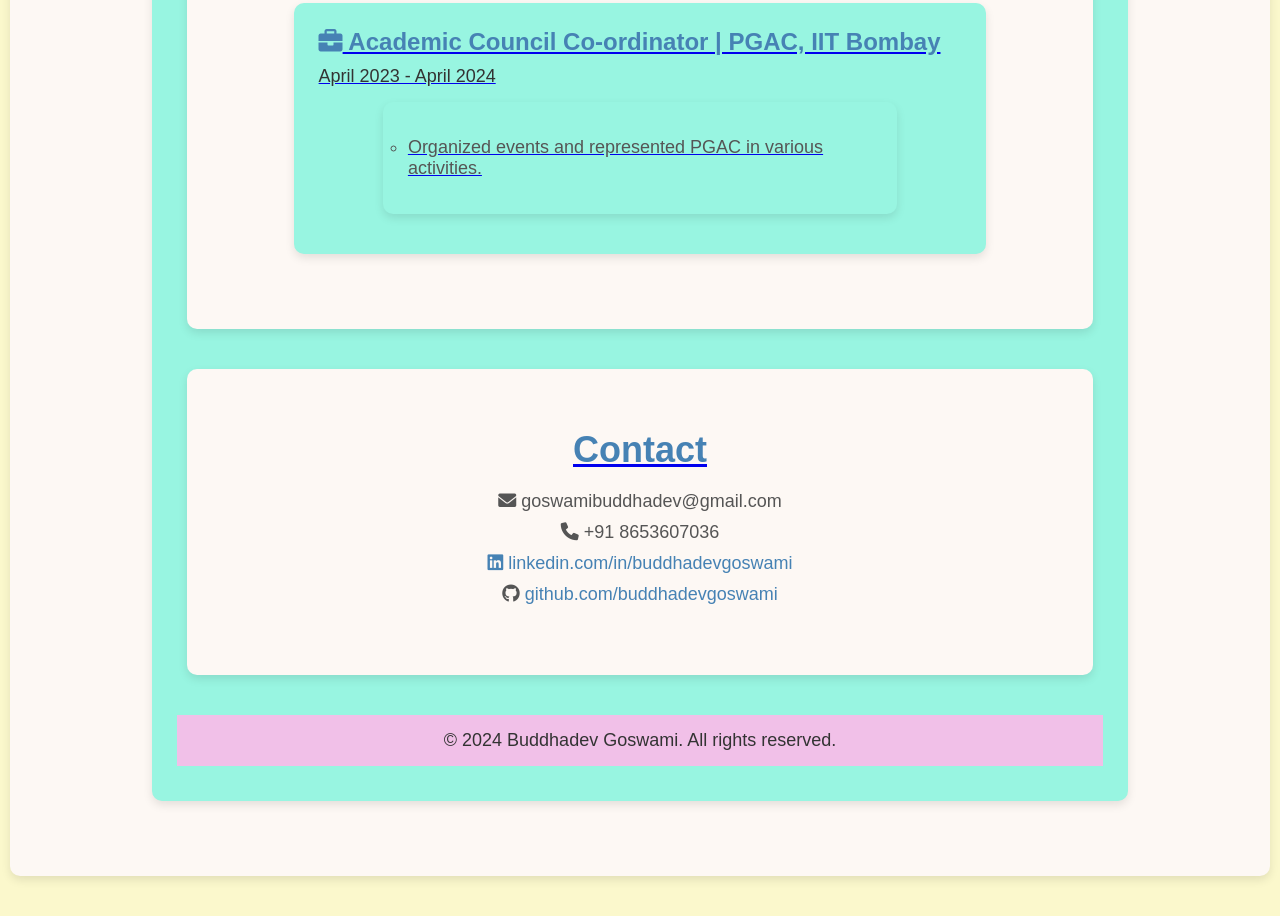
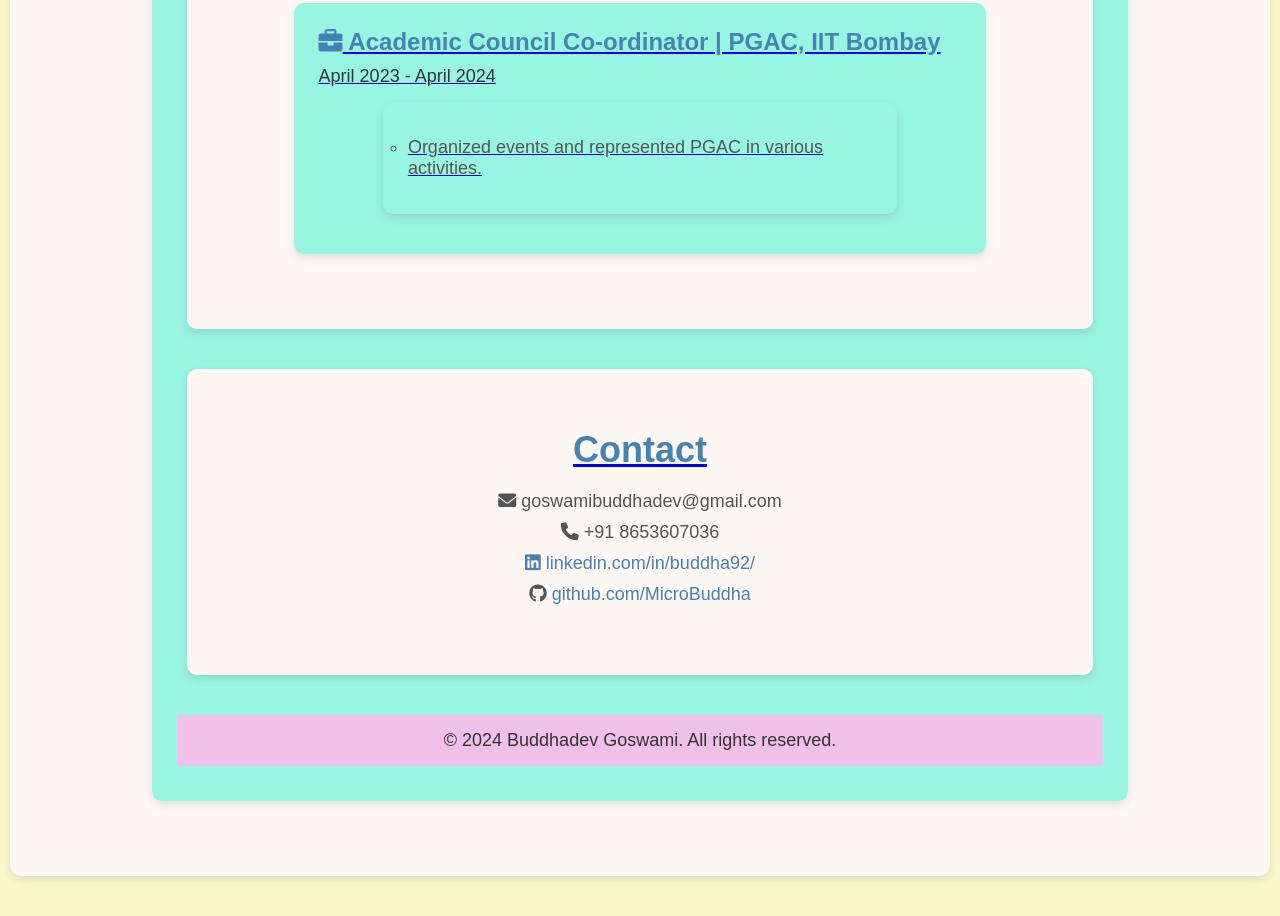
Before and after one commit to MicroBuddha/Buddhadev, a plain HTML site: page index.html in a window 1280 px wide. Shown: the part 3470-4386 px from the top of the page. Drawn offline with Linux system fonts and the light colour scheme.

Commit message:
Update index.html

```diff
--- a/index.html
+++ b/index.html
@@ -143,8 +143,8 @@ Detection of Oral Potentially Malignant Lesions through Transformer-based Segmen
         <div class="contact-info">
             <p><i class="fas fa-envelope"></i> goswamibuddhadev@gmail.com</p>
             <p><i class="fas fa-phone"></i> +91 8653607036</p>
-            <p><i class="fab fa-linkedin"></i> <a href="https://linkedin.com/in/buddhadevgoswami" target="_blank">linkedin.com/in/buddhadevgoswami</a></p>
-            <p><i class="fab fa-github"></i> <a href="https://github.com/buddhadevgoswami" target="_blank">github.com/buddhadevgoswami</a></p>
+            <p><i class="fab fa-linkedin"></i> <a href="https://www.linkedin.com/in/buddha92" target="_blank">linkedin.com/in/buddha92/</a></p>
+            <p><i class="fab fa-github"></i> <a href="https://github.com/MicroBuddha" target="_blank">github.com/MicroBuddha</a></p>
         </div>
     </section>
 
```
